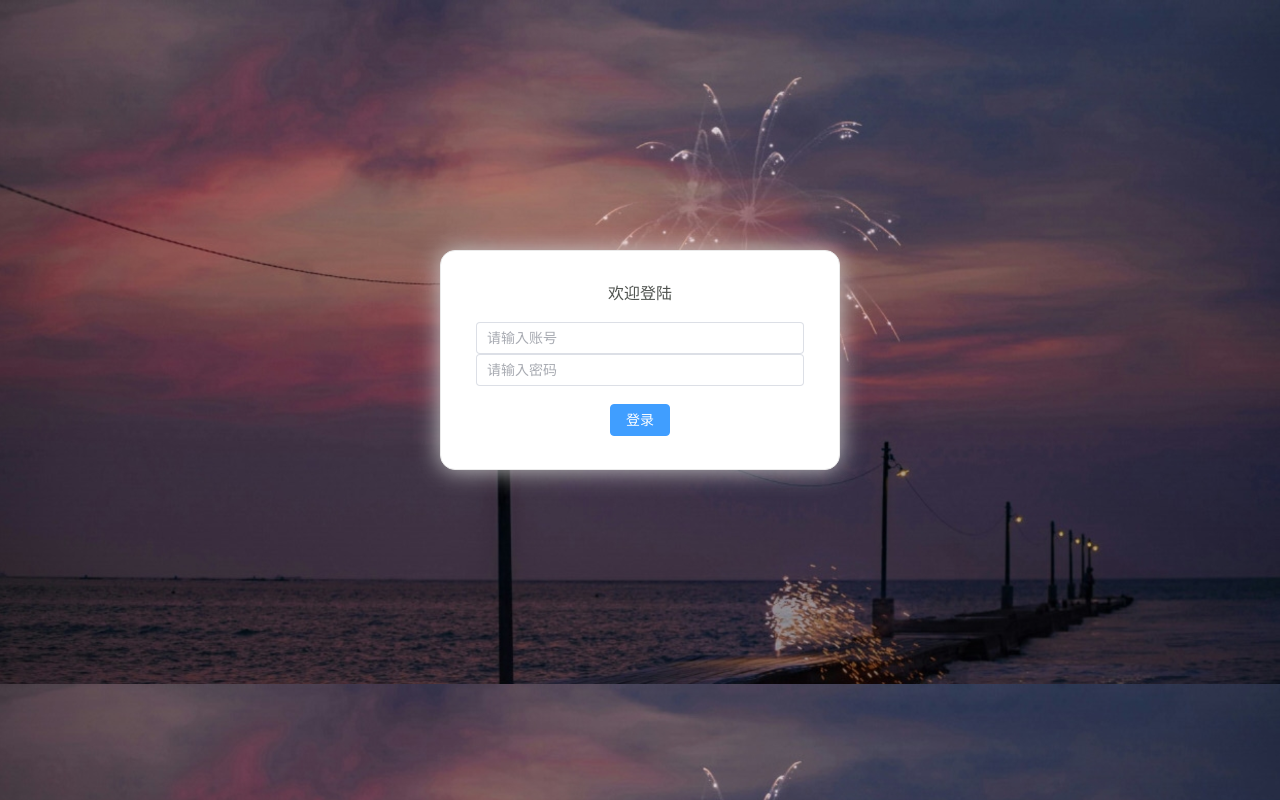
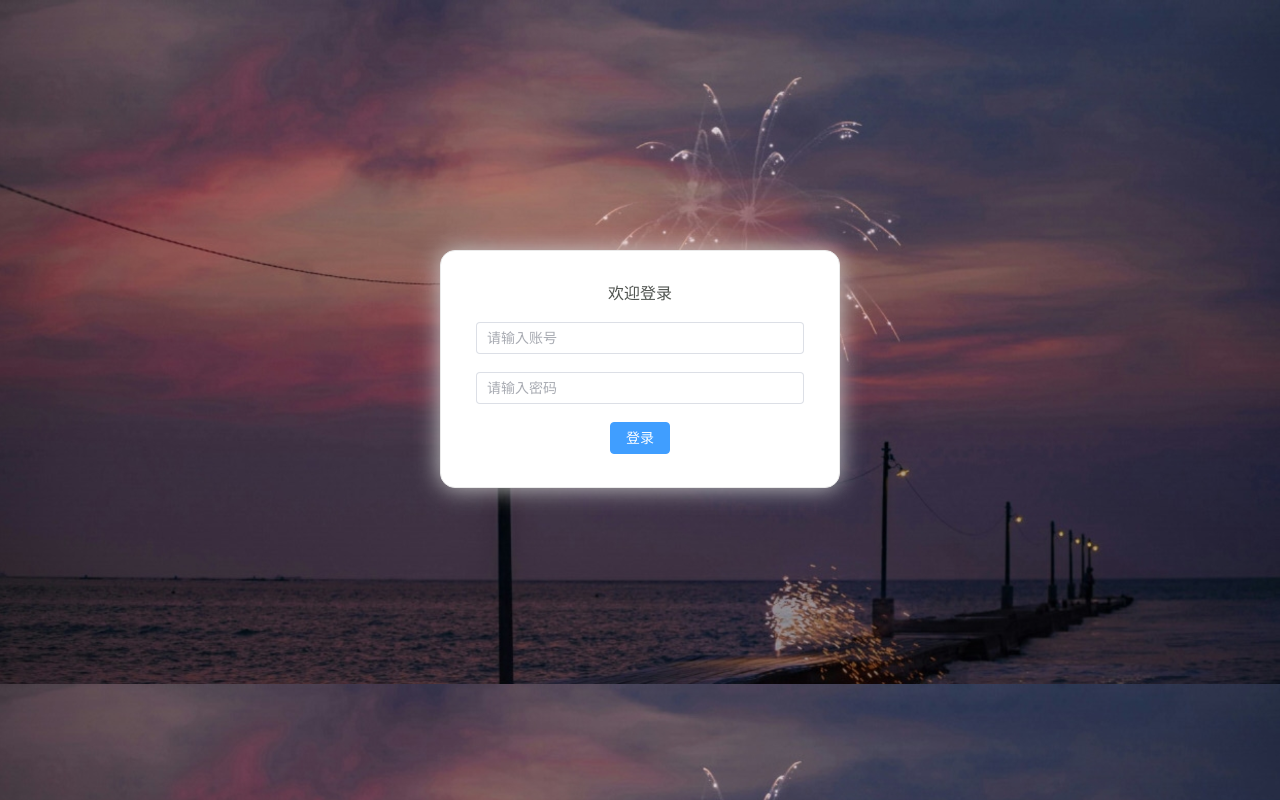
Before and after one commit to miemie92312/my-vue-app, a Vue app: page /#/login in a window 1280 px wide. Built offline with nearby package versions, Linux system fonts and the light colour scheme.

Commit message:
Improve admin auth flow and docs

```diff
--- a/src/api/request.js
+++ b/src/api/request.js
@@ -1,54 +1,61 @@
 import axios from "axios"
-import{ElMessage} from "element-plus"
+import { ElMessage } from "element-plus"
 import config from "@/config"
+import { useAllDataStore } from "@/stores"
 
 const service = axios.create()
 const NETWORK_ERROR = "网络请求异常，请稍后重试"
 
-// 添加请求拦截器
-service.interceptors.request.use(function (config) {
-    // 在发送请求之前做些什么
-    return config;
-  }, function (error) {
-    // 对请求错误做些什么
-    return Promise.reject(error);
-  });
-// 添加响应拦截器
+service.interceptors.request.use(
+  (requestConfig) => {
+    const store = useAllDataStore()
+    const token = store.state.token
+
+    if (token) {
+      requestConfig.headers = requestConfig.headers || {}
+      requestConfig.headers.Authorization = `Bearer ${token}`
+    }
+
+    return requestConfig
+  },
+  (error) => Promise.reject(error)
+)
+
 service.interceptors.response.use(
-    (res)=>{
-        const {code,data,msg} = res.data
-        if(code === 200){
+  (res) => {
+    const { code, data, msg } = res.data
+
+    if (code === 200) {
       return data
-        } else {
-            const NETWORK_ERROR = "网络请求异常，请稍后重试"
+    }
+
     ElMessage.error(msg || NETWORK_ERROR)
     return Promise.reject(new Error(msg || NETWORK_ERROR))
-        }
+  },
+  (error) => {
+    ElMessage.error(error.message || NETWORK_ERROR)
+    return Promise.reject(error)
   }
 )
 
-  function request(options){
+function request(options) {
   options.method = options.method || "get"
-    //关于get请求参数的调整
-    if(options.method.toLowerCase() === "get"){
+
+  if (options.method.toLowerCase() === "get") {
     options.params = options.data
-    }else {
-        options.data = options.data
   }
-    //对mock开关做一个处理
+
   let isMock = config.mock
-    if(typeof options.mock !== "undefined"){
+  if (typeof options.mock !== "undefined") {
     isMock = options.mock
   }
 
-    //针对环境做一个处理
-    if(config.env === "prod"){
-      //不能使用mock
+  if (config.env === "prod") {
     service.defaults.baseURL = config.baseApi
   } else {
-      //开发环境和测试环境
     service.defaults.baseURL = isMock ? config.mockApi : config.baseApi
   }
+
   return service(options)
 }
 
--- a/src/main.js
+++ b/src/main.js
@@ -10,16 +10,21 @@ import { createPinia } from 'pinia'
 import "@/api/mock.js"
 import api from "@/api/api.js"
 import { useAllDataStore } from "@/stores"
-// import { useAllDataStore } from './stores/index.js'
-// import { refresh } from 'less'
-import Login from './views/Login.vue'
+
 function isRoute(to){
-  return router,getRouters().filter(item=>item.path === to.path).lenth > 0
+  return router.getRoutes().filter(item=>item.path === to.path).length > 0
 }
-router.beforeEach((to,from)=>{
-  if(to.path !=='/login' && !store.state.token){
-    return { name:"login" }
-  }
+router.beforeEach((to, from) => {
+     //如果要跳转的不是login,且token不存在(可以通过不存在token判断出用户未登录)
+    if(to.path !== '/login'&&!store.state.token){
+        //跳转到login
+        return { name: 'login' }
+    }
+    //如果路由记录不存在
+    if(!isRoute(to)){
+        //跳转到404界面
+        return {name: "404"}
+    }
 })
 
 const pinia = createPinia()
--- a/src/router/index.js
+++ b/src/router/index.js
@@ -9,7 +9,7 @@ const routes = [
         path:'/',
         name:'main',
         component:()=>import('@/views/Main.vue'),
-        // 旧写法保留：redirect: '/home', //访问根路径时，自动重定向到首页！
+        redirect: '/home', //访问根路径时，自动重定向到首页！
         children:[
             // {
             //     path: 'home',
--- a/src/views/Login.vue
+++ b/src/views/Login.vue
@@ -1,54 +1,82 @@
 <script setup>
-import {getCurrentInstance, reactive} from 'vue'
+import { getCurrentInstance, reactive, ref } from 'vue'
 import { useAllDataStore } from '../stores'
 import { useRouter } from 'vue-router'
-
+import { ElMessage } from 'element-plus'
 
 const loginForm = reactive({
-    username:'',
-    password:''
+    username: '',
+    password: ''
 })
-const { proxy } =getCurrentInstance()
+
+const loginRules = reactive({
+    username: [
+        { required: true, message: '请输入账号', trigger: 'blur' }
+    ],
+    password: [
+        { required: true, message: '请输入密码', trigger: 'blur' },
+        { min: 6, message: '密码不能少于 6 位', trigger: 'blur' }
+    ]
+})
+
+const loginFormRef = ref()
+const { proxy } = getCurrentInstance()
 const store = useAllDataStore()
 const router = useRouter()
-const handleLogin = async()=>{
+
+const handleLogin = async () => {
+    if (!loginFormRef.value) return
+
+    await loginFormRef.value.validate(async (valid) => {
+        if (!valid) {
+            ElMessage.error('请先填写正确的账号和密码')
+            return
+        }
+
         const res = await proxy.$api.getMenu(loginForm)
 
         store.resetState()
-    console.log("假后台返回的数据：",res)
-    //菜单拿到后在那儿显示？
         store.updateMenuList(res.menuList)
         store.state.token = res.token
-    //必须先修路（动态添加路由），再开车（跳转首页）
         store.addMenu(router)
         router.push('/home')
+    })
 }
 </script>
 
-
-
-
-
 <template>
     <div class="body-login">
-        <el-form :model="loginForm" class="login-container">
-            <h1>欢迎登陆</h1>
-            <el-form-item>
-                <el-input type="input" placeholder="请输入账号" v-model="loginForm.username">
-
-                </el-input>
-                <el-input type="password" placeholder="请输入密码" v-model="loginForm.password">
-
-                </el-input>
+        <el-form
+            ref="loginFormRef"
+            :model="loginForm"
+            :rules="loginRules"
+            class="login-container"
+        >
+            <h1>欢迎登录</h1>
+            <el-form-item prop="username">
+                <el-input
+                    v-model.trim="loginForm.username"
+                    type="text"
+                    placeholder="请输入账号"
+                    clearable
+                />
+            </el-form-item>
+            <el-form-item prop="password">
+                <el-input
+                    v-model.trim="loginForm.password"
+                    type="password"
+                    placeholder="请输入密码"
+                    show-password
+                    clearable
+                    @keyup.enter="handleLogin"
+                />
             </el-form-item>
             <el-form-item>
-                <el-button type="primary" @click="handleLogin" >登录</el-button>
+                <el-button type="primary" @click="handleLogin">登录</el-button>
             </el-form-item>
         </el-form>
     </div>
 </template>
-
-
 
 <style lang="less" scoped>
     .body-login{
```
Also changed, not shown: 1 other file (tests, documents, lock files or other folders). Lines whose indentation alone changed are shown as unchanged.
